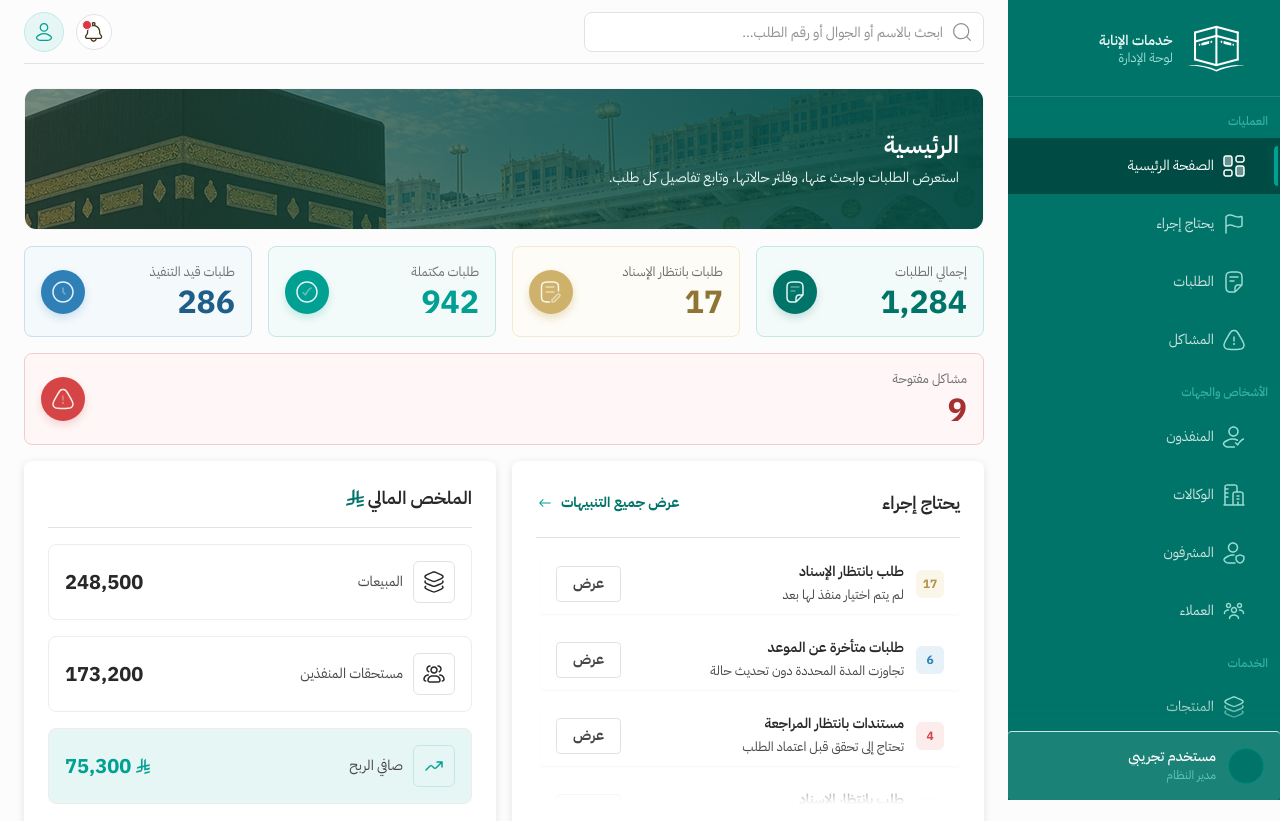
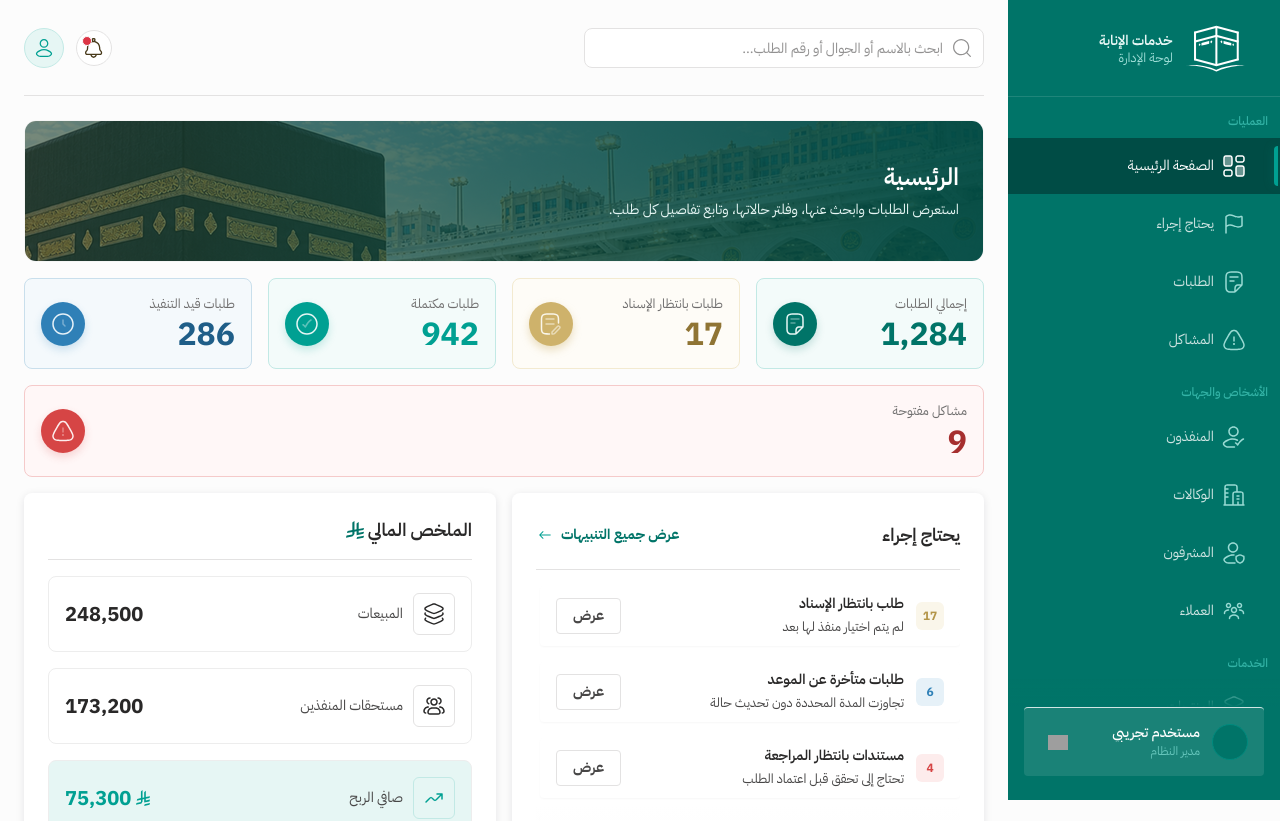
Before and after one commit to aljassemmalath/inaba, an Angular app: page /operations/home in a window 1280 px wide. Shown: the top 821 px of the page. Built offline with nearby package versions, Linux system fonts and the light colour scheme; grey boxes are pictures that could not be loaded.

Commit message:
Set 96px header, style sidebar profile menu and size request action buttons to content

```diff
--- a/src/app/features/operations/components/request-card/request-card.component.html
+++ b/src/app/features/operations/components/request-card/request-card.component.html
@@ -29,7 +29,7 @@
       <div class="actions-group">
         @for (act of request().actions; track act.key) {
           <app-button
-            class="request-action-btn full"
+            class="request-action-btn"
             [class.request-action--view]="isViewAction(act)"
             [class.request-action--secondary]="!isViewAction(act)"
             [variant]="isViewAction(act) ? 'neutral' : 'secondary'"
--- a/src/app/features/operations/components/request-card/request-card.component.scss
+++ b/src/app/features/operations/components/request-card/request-card.component.scss
@@ -44,8 +44,8 @@
 }
 
 .actions-group {
-  display: grid;
-  grid-template-columns: repeat(2, minmax(0, 1fr));
+  display: flex;
+  flex-wrap: wrap;
   gap: 8px;
   align-items: center;
   width: 100%;
@@ -55,7 +55,7 @@
 .actions-group .request-action--secondary { order: 2; }
 
 .request-action-btn {
-  width: 100%;
+  width: auto;
   min-width: 0;
 }
 
@@ -97,5 +97,4 @@
   .request-layout { grid-template-columns: 1fr; }
   .request-info, .request-actions { grid-column: auto; }
   .request-actions { max-width: 100%; }
-  .actions-group { grid-template-columns: 1fr; }
 }
--- a/src/app/layout/user-profile/user-profile.component.html
+++ b/src/app/layout/user-profile/user-profile.component.html
@@ -16,6 +16,6 @@
     aria-label="تسجيل الخروج"
     title="تسجيل الخروج"
   >
-    <app-icon-placeholder size="md" />
+    <app-icon-placeholder size="md" src="assets/images/svg/Buttons/logout.svg" />
   </button>
 </section>
--- a/src/app/layout/user-profile/user-profile.component.scss
+++ b/src/app/layout/user-profile/user-profile.component.scss
@@ -2,6 +2,8 @@
   display: block;
   flex-shrink: 0;
   margin-top: auto;
+  margin-inline: 16px;
+  margin-bottom: 24px;
   position: relative;
   z-index: 2;
 }
--- a/src/styles/abstracts/_variables.scss
+++ b/src/styles/abstracts/_variables.scss
@@ -439,7 +439,7 @@ $cyan-solid: $info-500;
 
   // Layout
   --sidebar-width: 272px;
-  --header-height: 64px;
+  --header-height: 96px;
   --content-max-width: 1440px;
 
   // Focus
```
